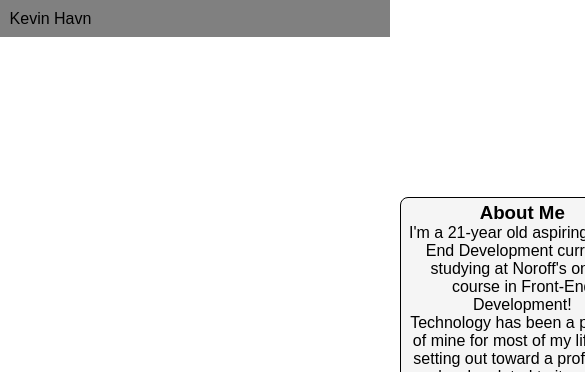
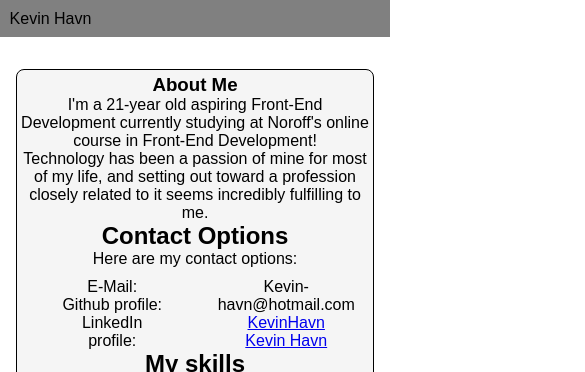
Before and after one commit to KevinHavn/Portfolio-Project, a plain HTML site: page index.html in a window 390 px wide. Shown: the top 372 px of the page, 585 px wide, since content can reach past the window. Drawn offline with Linux system fonts and the light colour scheme.

Commit message:
Responsiveness changes

```diff
--- a/CSS/styles.css
+++ b/CSS/styles.css
@@ -2,7 +2,8 @@
   margin: 0;
   font-family: Arial, Helvetica, sans-serif;
 }
-header, footer {
+header,
+footer {
   background: gray;
   padding: 0.6rem;
 }
@@ -49,3 +50,16 @@ li {
   max-width: 100%;
   max-height: 100%;
 }
+
+@media only screen and (max-width: 1200px) {
+  .grid {
+    grid-template-columns: 1fr;
+    grid-template-rows: auto;
+    margin: 1rem;
+    margin-top: 2rem;
+    margin-bottom: 2rem;
+  }
+  .about {
+    grid-column: 1/1;
+  }
+}
```
